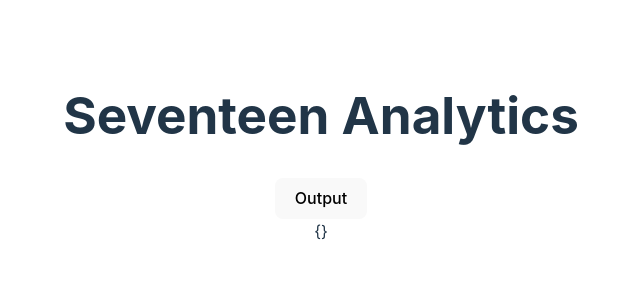
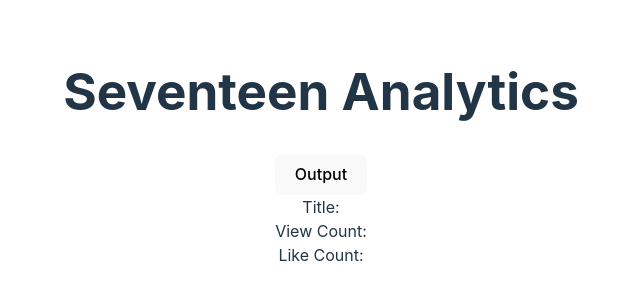
Before and after one commit to L0giXX/svt-analytics, a React (Vite) app in the folder svt-analytics/: page / in a window 1280 px wide. Shown: the part 252-552 px from the top of the page, without its empty margins (319-959 px from the left). Built offline with nearby package versions, Linux system fonts and the light colour scheme; no server answers.

Commit message:
title, view/like-count

```diff
--- a/svt-analytics/package.json
+++ b/svt-analytics/package.json
@@ -9,6 +9,7 @@
     "preview": "vite preview"
   },
   "dependencies": {
+    "dotenv": "^16.0.3",
     "google-auth-library": "^8.7.0",
     "googleapis": "^111.0.0",
     "react": "^18.2.0",
--- a/svt-analytics/src/App.tsx
+++ b/svt-analytics/src/App.tsx
@@ -1,28 +1,35 @@
 import { useState } from "react";
-import reactLogo from "./assets/react.svg";
 import "./App.css";
 
 function App() {
-  const URL = "https://youtube.googleapis.com/youtube/v3/videos";
-  const part = "snippet,statistics";
+  const KEY = import.meta.env.VITE_KEY;
   const id = "gRnuFC4Ualw";
-  const key = "AIzaSyDxjXl_9OufJk-uEM6uwJZ6I6Rjv-cRCLU";
-
   const [data, setData] = useState({});
-
-  const apiHandler = async () => {
-    let url = URL + "&part=" + part + "&id=" + id + "&key" + key;
-    const res = await fetch(url, {
-      method: "GET",
-    });
-    const data = await res.json();
-    setData(data);
+  const [title, setTitle] = useState("");
+  const [viewCount, setViewCount] = useState("");
+  const [likeCount, setLikeCount] = useState("");
+  const apiHandler = () => {
+    fetch(
+      `https://youtube.googleapis.com/youtube/v3/videos?part=snippet,statistics&id=${id}&key=${KEY}`
+    )
+      .then((response) => {
+        return response.json();
+      })
+      .then((data) => {
+        console.log(data);
+        setData(data);
+        setViewCount(data["items"][0].statistics.viewCount);
+        setLikeCount(data["items"][0].statistics.likeCount);
+        setTitle(data["items"][0].snippet.title);
+      });
   };
   return (
     <div className="App">
       <h1>Seventeen Analytics</h1>
       <button onClick={apiHandler}>Output</button>
-      <div>{JSON.stringify(data)}</div>
+      <div>Title: {title}</div>
+      <div>View Count: {viewCount}</div>
+      <div>Like Count: {likeCount}</div>
     </div>
   );
 }
```
Also changed, not shown: 2 other files (tests, documents, lock files or other folders).
